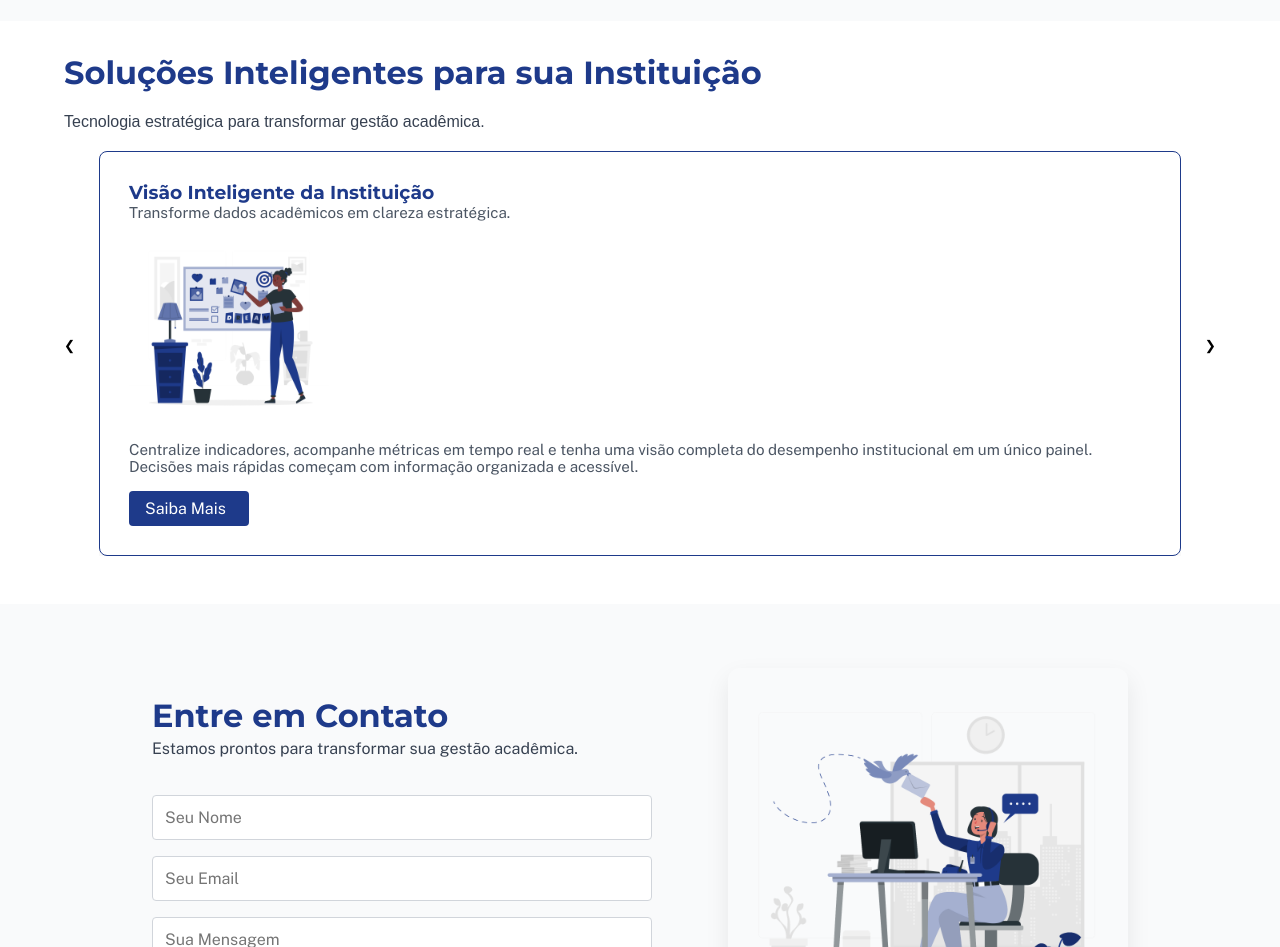
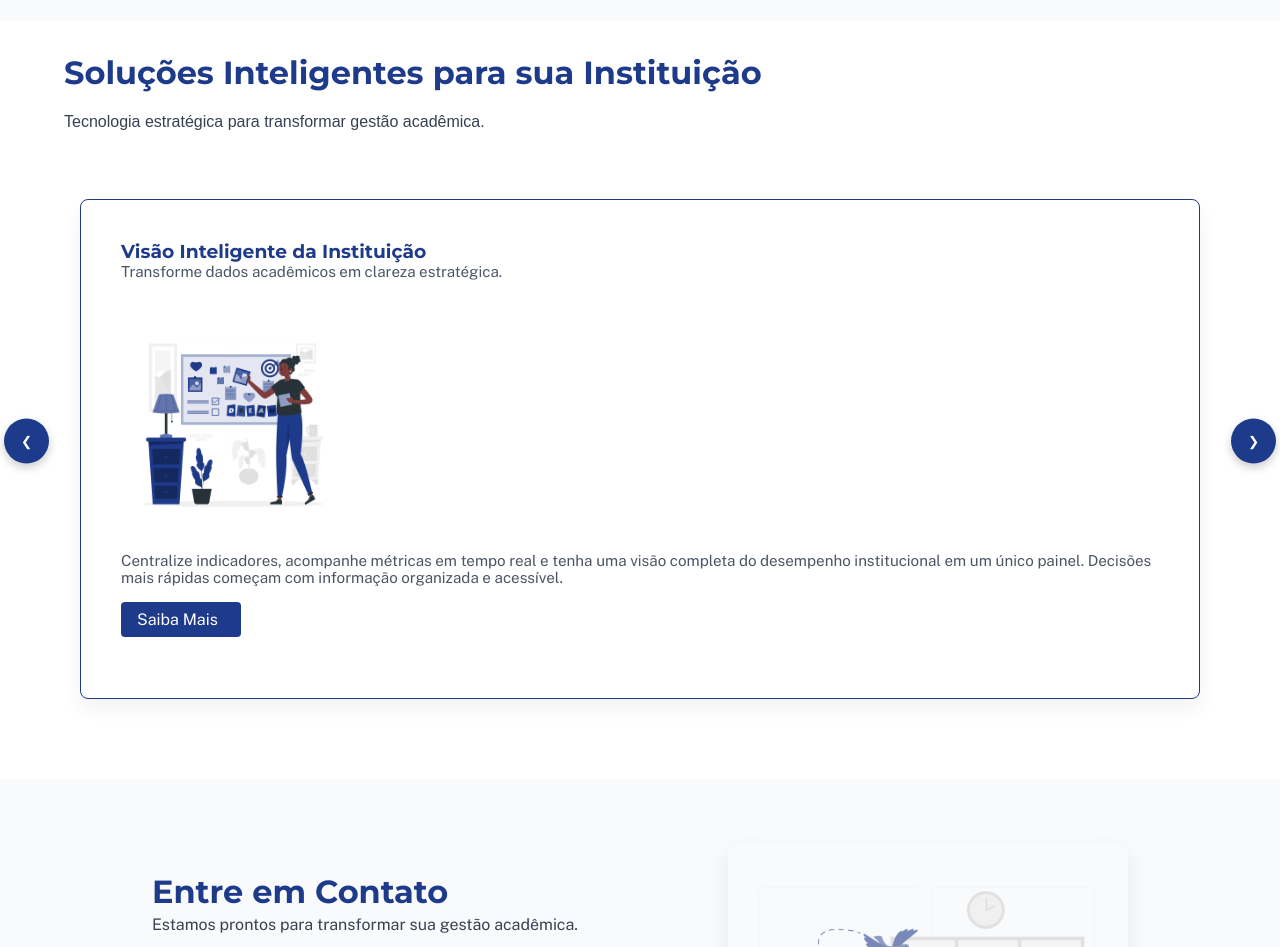
Before and after one commit to marlonzl7/conexao-academica, a website: page web-data-viz/public/index.html in a window 1280 px wide. Shown: the part 1160-2107 px from the top of the page. Drawn offline with nearby package versions, Linux system fonts and the light colour scheme.

Commit message:
style: estilizando carrossel para telas a partir de 1024px

```diff
--- a/web-data-viz/public/css/index.css
+++ b/web-data-viz/public/css/index.css
@@ -170,7 +170,7 @@ ul {
 #section-home a img {
     justify-content: center;
     align-items: center;
-    width: 65px;
+    width: 60px;
 }
 
 #section-sobrenos {
@@ -293,7 +293,9 @@ ul {
     display: flex;
     gap: 1.5rem;
     overflow-x: auto;
-    margin-top: 1rem;
+    margin-top: 2rem;
+    padding: 1rem 0.5rem;
+    scroll-behavior: smooth;
 }
 
 .carrosel-card {
@@ -681,6 +683,56 @@ footer {
     .sobre-content p {
         font-size: 1.1rem;
     }
+
+    .carrosel-container{
+        position: relative;
+        display: flex;
+        align-items: center;
+        max-width: 1200px;
+        margin: 0 auto;
+    }
+
+    .carrosel-track{
+        gap: 2rem;
+        justify-content: flex-start;
+        padding: 2rem 1rem;
+        display: flex;
+        overflow-x: hidden;
+    }
+
+    .carrosel-card{
+        min-width: 280px;
+        display: flex;
+        flex-direction: column;
+        justify-content: space-between;
+        min-height: 500px;
+        padding: 2.5rem;
+    }
+
+    .carrosel-card img{
+        width: 100%;
+        max-width: 220px;
+        margin: 1.5rem auto;
+    }
+
+    .btn-prev, .btn-next {
+        position: absolute;
+        top: 50%;
+        transform: translateY(-50%);
+        z-index: 10;
+        background-color: var(--main-color);
+        color: white;
+        width: 45px;
+        height: 45px;
+        border-radius: 50%;
+        display: flex;
+        align-items: center;
+        justify-content: center;
+        box-shadow: 0 4px 10px rgba(0,0,0,0.2);
+    }
+
+    .btn-prev { left: -60px; }
+    .btn-next { right: -60px; }
 }
 
 @media screen and (min-width: 1440px) {
@@ -711,6 +763,11 @@ footer {
         padding: 4rem 10%;
     }
 
+    .carrosel-container{
+        max-width: 1350px;
+        margin: 0 auto;
+    }
+
     .carrosel-header h2 {
         font-size: 2.5rem;
     }
@@ -720,15 +777,18 @@ footer {
     }
 
     .carrosel-card {
-        min-width: 300px;
+        padding: 3rem;
+        min-height: 550px;
     }
 
     .carrosel-card h3 {
-        font-size: 1.4rem;
+        font-size: 1.6rem;
+        margin-bottom: 1rem;
     }
 
     .carrosel-card p {
         font-size: 1.1rem;
+        line-height: 1.6;
     }
 
     .carrosel-card a {
```
